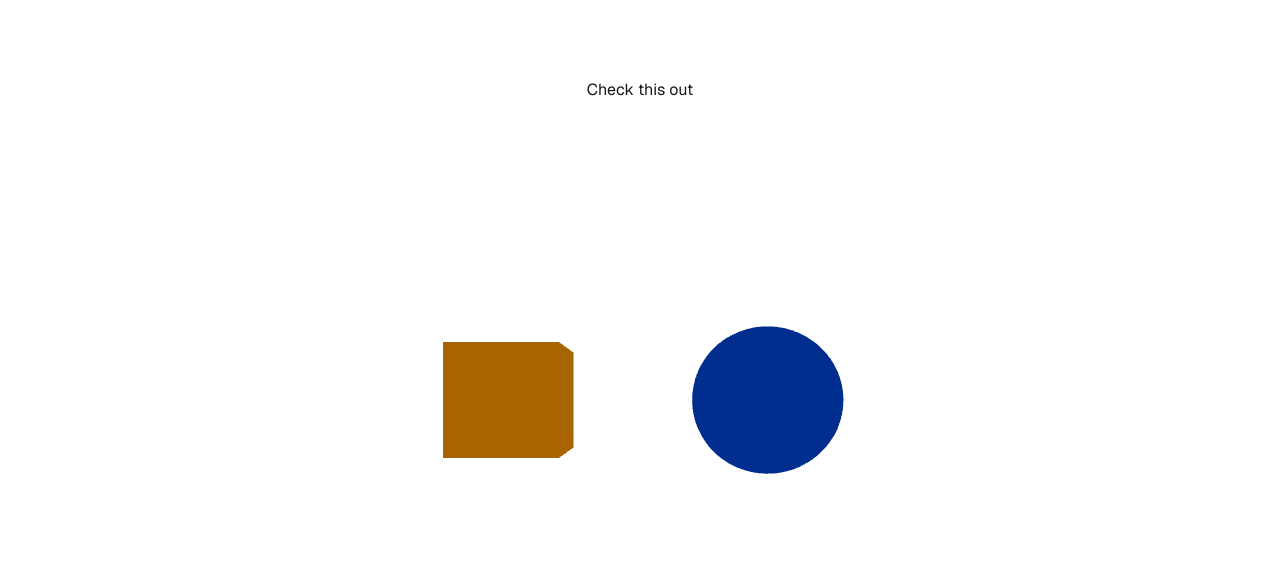
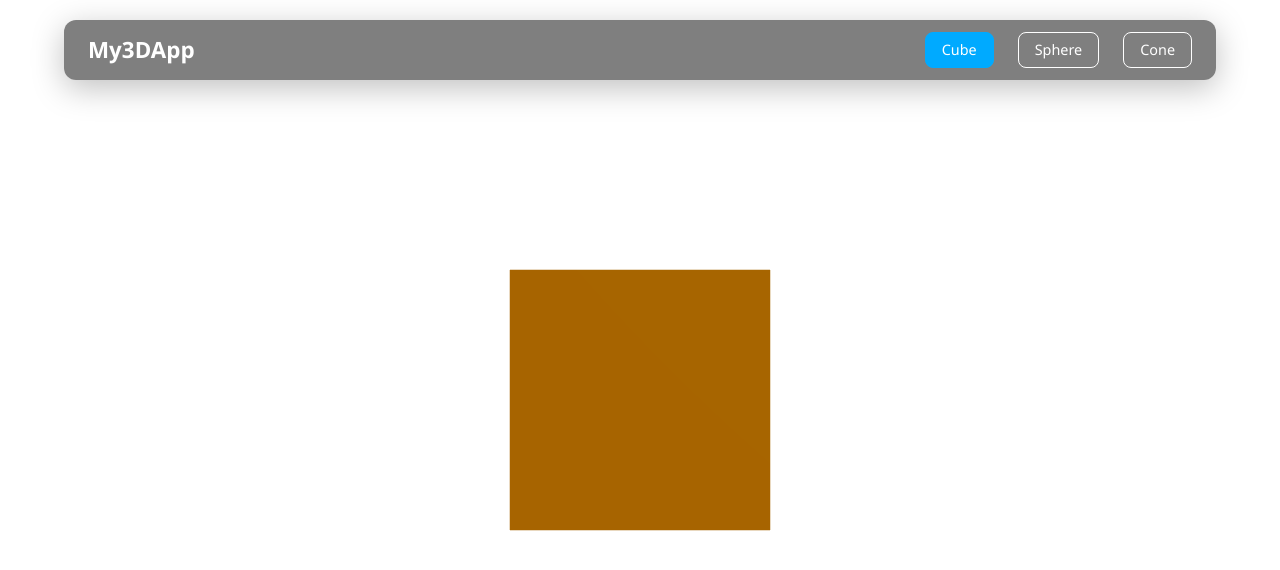
Before and after one commit to WyldTaegr/windmap-globe-app, a Next.js app: page / in a window 1280 px wide. Shown: the top 570 px of the page. Built offline with nearby package versions, Linux system fonts and the light colour scheme.

Commit message:
Add floating navbar and mode system

```diff
--- /dev/null
+++ b/src/app/page.module.css
@@ -0,0 +1,6 @@
+.container {
+    position: relative;
+    width: 100vw;
+    height: 100vh;
+    overflow: hidden;
+}
--- a/src/app/page.tsx
+++ b/src/app/page.tsx
@@ -1,11 +1,26 @@
-import Image from "next/image";
-import ThreeScene from "@/components/ThreeScene";
+'use client'
 
-export default function Home() {
+import { useState } from 'react'
+import ThreeScene from '@/components/ThreeScene'
+import FloatingNavbar from '@/components/FloatingNavbar'
+import styles from './page.module.css'
+
+export default function HomePage() {
+  // Define possible modes
+  const modes = ['cube', 'sphere', 'cone'] as const
+  type Mode = typeof modes[number]
+
+  // State to track the active mode, default to 'cube'
+  const [activeMode, setActiveMode] = useState<Mode>('cube')
+
   return (
-    <div className="font-sans grid grid-rows-[20px_1fr_20px] items-center justify-items-center min-h-screen p-8 pb-20 gap-16 sm:p-20">
-      <h1>Check this out</h1>
-      <ThreeScene />
+    <div className={styles.container}>
+      <ThreeScene activeMode={activeMode} />
+      <FloatingNavbar
+        modes={modes}
+        activeMode={activeMode}
+        onModeChange={setActiveMode}
+      />
     </div>
-  );
+  )
 }
--- /dev/null
+++ b/src/components/FloatingNavbar.module.css
@@ -0,0 +1,114 @@
+.navbar {
+    position: absolute;
+    top: 20px;
+    left: 50%;
+    transform: translateX(-50%);
+    width: 90vw;
+    max-width: 1200px;
+    background: rgba(0, 0, 0, 0.5);
+    backdrop-filter: blur(10px);
+    border-radius: 12px;
+    padding: 12px 24px;
+    display: flex;
+    align-items: center;
+    justify-content: space-between;
+    color: white;
+    font-family: 'Segoe UI', Tahoma, Geneva, Verdana, sans-serif;
+    box-shadow: 0 8px 32px rgba(0, 0, 0, 0.25);
+    z-index: 20; /* On top of Three.js canvas and other HUD */
+}
+
+.logo {
+    font-weight: 700;
+    font-size: 1.4rem;
+    user-select: none;
+}
+
+.navLinks {
+    list-style: none;
+    display: flex;
+    gap: 24px;
+    margin: 0;
+    padding: 0;
+}
+
+.navLinks li a {
+    color: white;
+    text-decoration: none;
+    font-weight: 500;
+    font-size: 1rem;
+    transition: color 0.2s ease;
+    cursor: pointer;
+}
+
+.navLinks li a:hover,
+.navLinks li a:focus {
+    color: #00aaff;
+    outline: none;
+}
+
+.buttons {
+    display: flex;
+    gap: 12px;
+}
+
+.navButton {
+    background: transparent;
+    border: 1.5px solid white;
+    color: white;
+    padding: 6px 16px;
+    border-radius: 8px;
+    font-size: 0.9rem;
+    cursor: pointer;
+    transition: background-color 0.3s ease, color 0.3s ease;
+}
+
+.navButton:hover,
+.navButton:focus {
+    background-color: white;
+    color: black;
+    outline: none;
+}
+
+.navButtonPrimary {
+    background-color: #00aaff;
+    border: none;
+    padding: 6px 20px;
+    border-radius: 8px;
+    font-size: 0.9rem;
+    font-weight: 600;
+    cursor: pointer;
+    transition: background-color 0.3s ease;
+    color: white;
+}
+
+.navButtonPrimary:hover,
+.navButtonPrimary:focus {
+    background-color: #008fcc;
+    outline: none;
+}
+
+.navButton {
+    background: transparent;
+    border: 1.5px solid white;
+    color: white;
+    padding: 6px 16px;
+    border-radius: 8px;
+    font-size: 0.9rem;
+    cursor: pointer;
+    transition: background-color 0.3s ease, color 0.3s ease;
+}
+
+.navButton:hover,
+.navButton:focus {
+    background-color: white;
+    color: black;
+    outline: none;
+}
+
+/* Highlight active mode button */
+.active {
+    background-color: #00aaff;
+    border-color: #00aaff;
+    color: white;
+}
--- /dev/null
+++ b/src/components/FloatingNavbar.tsx
@@ -0,0 +1,36 @@
+'use client'
+
+import styles from './FloatingNavbar.module.css'
+
+interface FloatingNavbarProps<Mode extends string> {
+  modes: readonly Mode[]
+  activeMode: Mode
+  onModeChange: (mode: Mode) => void
+}
+
+export default function FloatingNavbar<Mode extends string>({
+  modes,
+  activeMode,
+  onModeChange,
+}: FloatingNavbarProps<Mode>) {
+  return (
+    <nav className={styles.navbar}>
+      <div className={styles.logo}>My3DApp</div>
+      <ul className={styles.navLinks}>
+        {modes.map((mode) => (
+          <li key={mode}>
+            <button
+              className={`${styles.navButton} ${
+                activeMode === mode ? styles.active : ''
+              }`}
+              onClick={() => onModeChange(mode)}
+              aria-pressed={activeMode === mode}
+            >
+              {mode.charAt(0).toUpperCase() + mode.slice(1)}
+            </button>
+          </li>
+        ))}
+      </ul>
+    </nav>
+  )
+}
--- a/src/components/ThreeScene.tsx
+++ b/src/components/ThreeScene.tsx
@@ -2,12 +2,12 @@
 
 import { Canvas } from '@react-three/fiber'
 import { OrbitControls } from '@react-three/drei'
-import { useRef } from 'react'
-import { Mesh } from 'three'
 
-const ThreeScene = () => {
-  const boxRef = useRef<Mesh>(null)
+interface ThreeSceneProps {
+  activeMode: 'cube' | 'sphere' | 'cone'
+}
 
+export default function ThreeScene({ activeMode }: ThreeSceneProps) {
   return (
     <Canvas
       style={{
@@ -16,22 +16,18 @@ const ThreeScene = () => {
         left: 0,
         width: '100vw',
         height: '100vh',
-            zIndex: 0
+        zIndex: 0,
       }}
     >
       <ambientLight />
       <pointLight position={[10, 10, 10]} />
-      <mesh ref={boxRef} position={[-1.2, 0, 0]}>
-        <boxGeometry args={[1, 1, 1]} />
+      <mesh position={[0, 0, 0]}>
+        {activeMode === 'cube' && <boxGeometry args={[2, 2, 2]} />}
+        {activeMode === 'sphere' && <sphereGeometry args={[1.5, 32, 32]} />}
+        {activeMode === 'cone' && <coneGeometry args={[1, 2, 32]} />}
         <meshStandardMaterial color="orange" />
-      </mesh>
-      <mesh position={[1.2, 0, 0]}>
-        <sphereGeometry args={[0.7, 32, 32]} />
-        <meshStandardMaterial color="royalblue" />
       </mesh>
       <OrbitControls />
     </Canvas>
   )
 }
-
-export default ThreeScene
```
Lines whose indentation alone changed are shown as unchanged.
